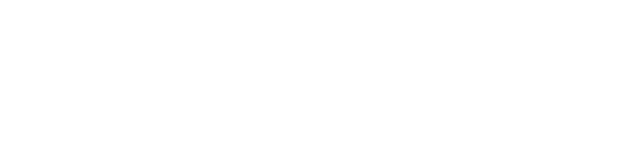
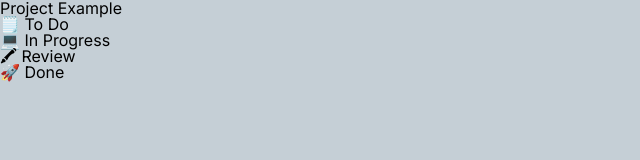
Before and after one commit to setupedf/Kanban-Portfolio, a plain HTML site: page index.html in a window 1280 px wide. Shown: the whole page, without its empty margins (0-640 px from the left). Drawn offline with Linux system fonts and the light colour scheme; files that its build step writes are made by us from their sources.

Commit message:
created project skeleton

```diff
--- a/css/parts/global.css
+++ b/css/parts/global.css
@@ -0,0 +1,22 @@
+*, *::after, *::before {
+    box-sizing: border-box;
+}
+
+body {
+    min-width: 280px;
+    background-color: #C5CFD6;
+    font-family: 'Inter', sans-serif;
+}
+
+ul {
+    list-style-type: none;
+}
+
+.wrapper {
+    /* background: url('../../img/Main-home.png') center no-repeat; */
+}
+
+.container {
+    max-width: 1305px;
+    margin: 0 auto;
+}
--- a/css/style.css
+++ b/css/style.css
@@ -0,0 +1 @@
+@import url('parts/global.css');
--- a/index.html
+++ b/index.html
@@ -6,12 +6,54 @@
     <meta name="viewport" content="width=device-width, initial-scale=1.0">
     <title>Kanban | Portfolio</title>
 
-    <link rel="stylesheet" href="reset.css">
-    <link rel="stylesheet" href="style.css">
+    <link rel="preconnect" href="https://fonts.googleapis.com">
+    <link rel="preconnect" href="https://fonts.gstatic.com" crossorigin>
+    <link href="https://fonts.googleapis.com/css2?family=Inter:wght@100;200;300;400;500;600;700;800;900&display=swap" rel="stylesheet">
+
+    <link rel="stylesheet" href="css/reset.css">
+    <link rel="stylesheet" href="css/style.css">
 
     <script src="js/main.js" defer></script>
 </head>
 <body>
-
+    <div class="wrapper">
+        <div class="container">
+            <header class="header">
+                <div class="header-title">
+                    <span class="header-title-text">Project Example</span>
+                </div>
+            </header>
+            <main class="main">
+                <div class="main-kanban">
+                    <div class="main-kanban-column">
+                        <div class="main-kanban-column-title">
+                            <span class="main-kanban-column-title-text">🗒️ To Do</span>
+                        </div>
+                        <ul class="main-kanban-column-list">
+                            <li class="main-kanban-column-list-item prototype"></li>
+                        </ul>
+                    </div>
+                    <div class="main-kanban-column">
+                        <div class="main-kanban-column-title">
+                            <span class="main-kanban-column-title-text">💻 In Progress</span>
+                        </div>
+                        <ul class="main-kanban-column-list"></ul>
+                    </div>
+                    <div class="main-kanban-column">
+                        <div class="main-kanban-column-title">
+                            <span class="main-kanban-column-title-text">🖍 Review</span>
+                        </div>
+                        <ul class="main-kanban-column-list"></ul>
+                    </div>
+                    <div class="main-kanban-column">
+                        <div class="main-kanban-column-title">
+                            <span class="main-kanban-column-title-text">🚀 Done</span>
+                        </div>
+                        <ul class="main-kanban-column-list"></ul>
+                    </div>
+                </div>
+            </main>
+        </div>
+    </div>
 </body>
 </html>
```
Also changed, not shown: img/Main-home.png (added).
